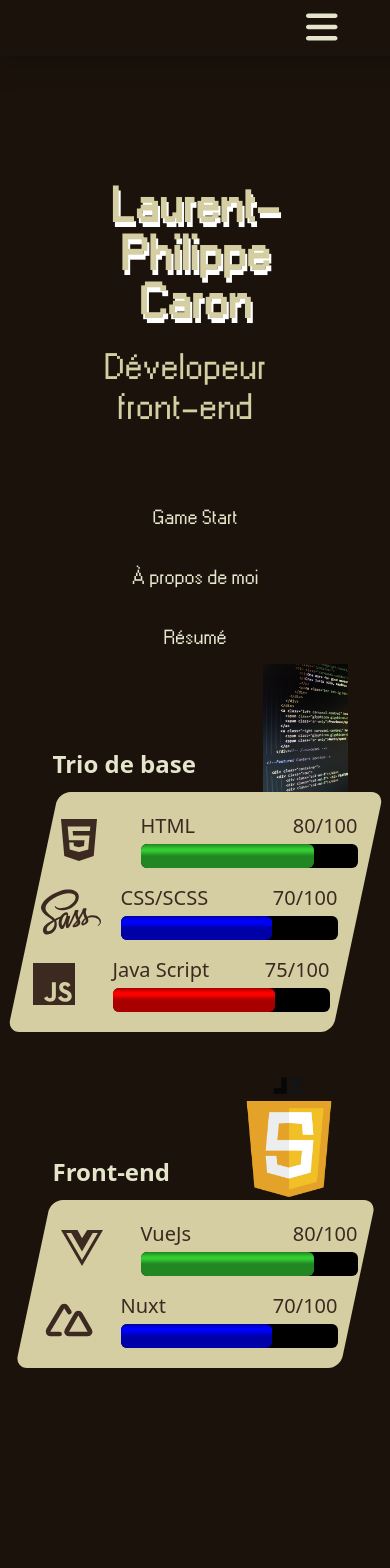
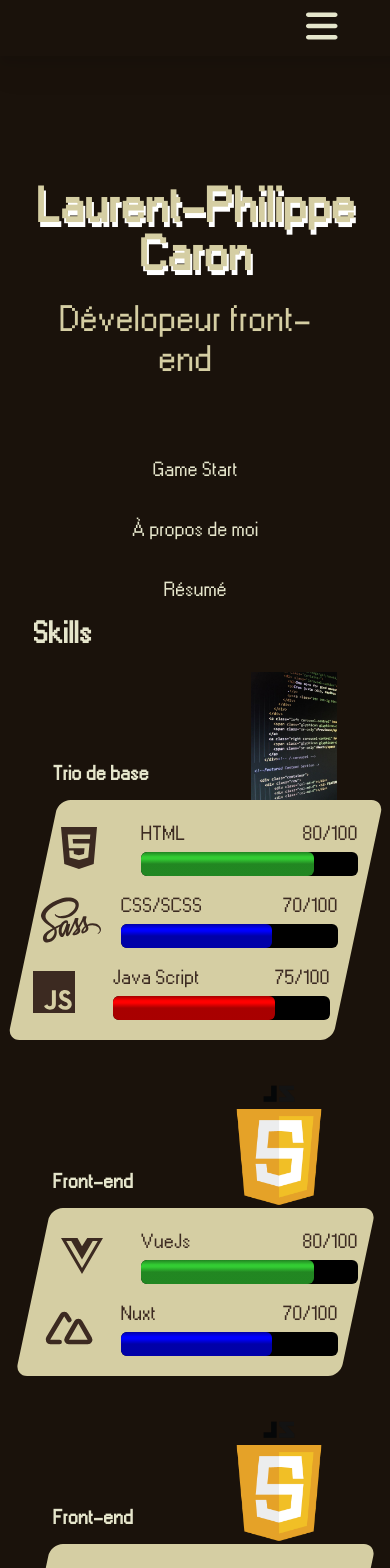
Before and after one commit to LaurentPCaron/laurent2, a Nuxt app: page / in a window 390 px wide. Shown: the top 1568 px of the page. Built offline with nearby package versions, Linux system fonts and the light colour scheme.

Commit message:
Status card- ok mobile

```diff
--- a/assets/css/main.scss
+++ b/assets/css/main.scss
@@ -8,17 +8,17 @@
 }
 
 html {
-  @apply bg-mains text-lighter overflow-x-hidden;
+  @apply bg-mains text-lighter overflow-x-hidden font-retro;
 }
 
 h1 {
   @apply text-5xl md:text-6xl lg:text-8xl font-bold mb-5;
 }
 h2 {
-  @apply text-3xl md:text-4xl lg:text-6xl font-bold mb-3;
+  @apply text-3xl md:text-4xl lg:text-6xl font-bold mb-5;
 }
 h3 {
-  @apply text-2xl md:text-3xl lg:text-5xl font-bold mb-3;
+  @apply text-xl md:text-2xl lg:text-4xl font-bold mb-3;
 }
 p {
   @apply text-xl mb-1;
--- a/assets/data/exp.json
+++ b/assets/data/exp.json
@@ -35,5 +35,21 @@
         "icon": "/img/icons/nuxt.svg"
       }
     ]
+  },
+  {
+    "label": "Front-end",
+    "image": "/img/Javascript-shield.png",
+    "skils": [
+      {
+        "label": "VueJs",
+        "percentage": 80,
+        "faIcon": "fa-brands fa-vuejs"
+      },
+      {
+        "label": "Nuxt",
+        "percentage": 70,
+        "icon": "/img/icons/nuxt.svg"
+      }
+    ]
   }
 ]
--- a/components/molecule/statusCard.vue
+++ b/components/molecule/statusCard.vue
@@ -5,7 +5,7 @@
     <div class="container-image flex ml-10 justify-center">
       <img class="object-cover h-32 md:h-auto" :src="image" alt="" />
     </div>
-    <div class="container-bars my-5 flex flex-col gap-4">
+    <div class="container-bars my-5 flex flex-col justify-center gap-4">
       <AtomProgressBar
         v-for="({ icon, faIcon, label, percentage }, index) in skills"
         :key="index"
@@ -57,7 +57,8 @@ const getColor = index => {
     'label image'
     'bars bars';
   @media (min-width: 768px) {
-    grid-template-columns: 175px 1fr;
+    grid-template-columns: 30% 1fr;
+    grid-template-rows: 1fr 240px;
     grid-template-areas:
       'image label '
       'left bars';
--- a/components/organism/homePart.vue
+++ b/components/organism/homePart.vue
@@ -1,7 +1,7 @@
 <template>
   <div class="pt-24 flex items-center flex-col font-retro">
     <div
-      class="flex flex-col justify-center items-center text-light py-8 w-2/3 text-center"
+      class="flex flex-col justify-center items-center text-light py-8 md:w-2/3 text-center"
     >
       <h1 class="text-shadow">Laurent-Philippe Caron</h1>
       <p class="self-end text-4xl mr-5">Dévelopeur front-end</p>
--- a/components/organism/skills.vue
+++ b/components/organism/skills.vue
@@ -1,12 +1,15 @@
 <template>
+  <h2>Skills</h2>
+  <div class="flex flex-wrap justify-around gap-y-10">
     <MoleculeStatusCard
       v-for="({ label, image, skils }, index) in data"
-    class="mb-10 last:mb-0"
+      class="md:w-5/12 h-fit box-border"
       :key="index"
       :label="label"
       :image="image"
       :skills="skils"
     />
+  </div>
 </template>
 
 <script setup>
```
Lines whose indentation alone changed are shown as unchanged.
